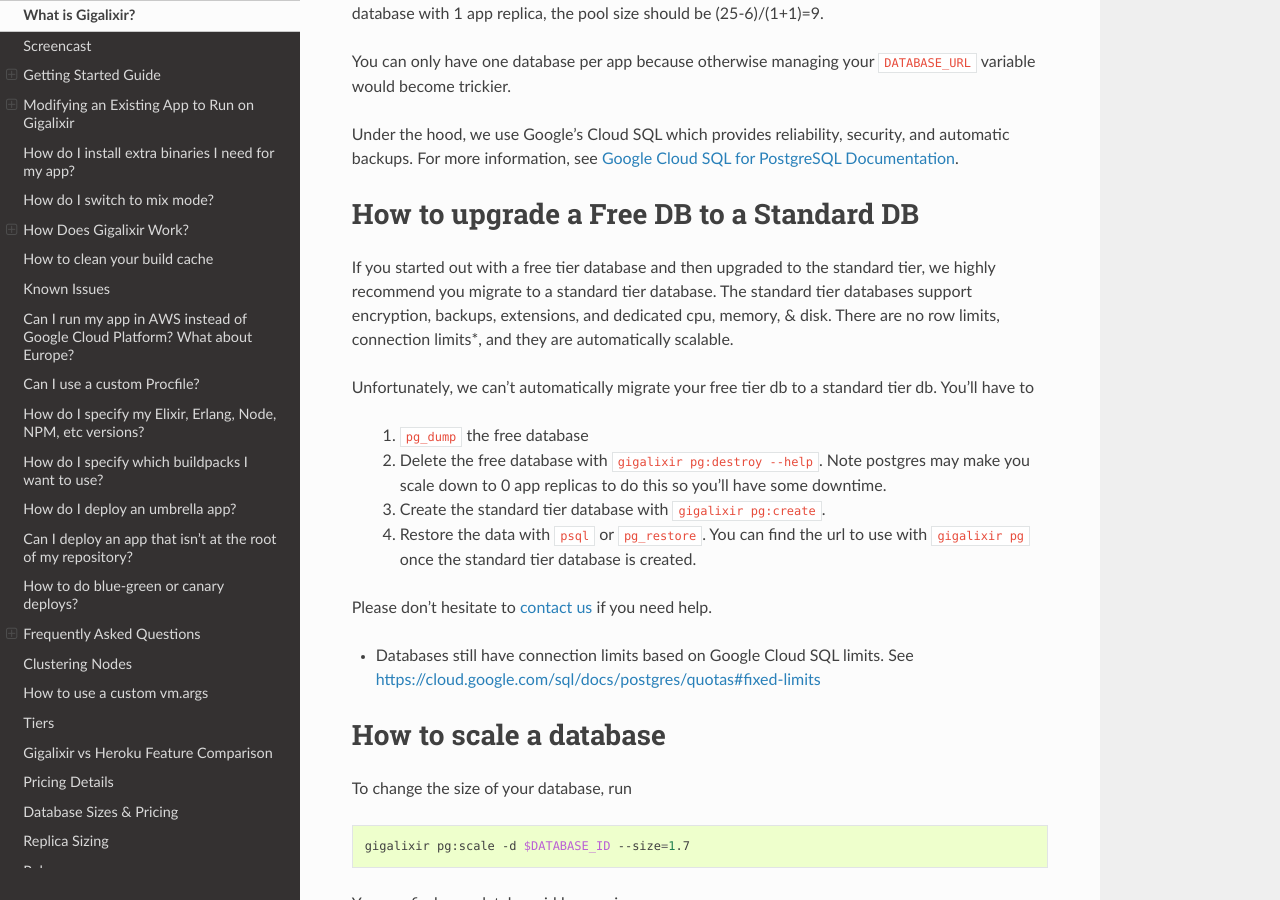
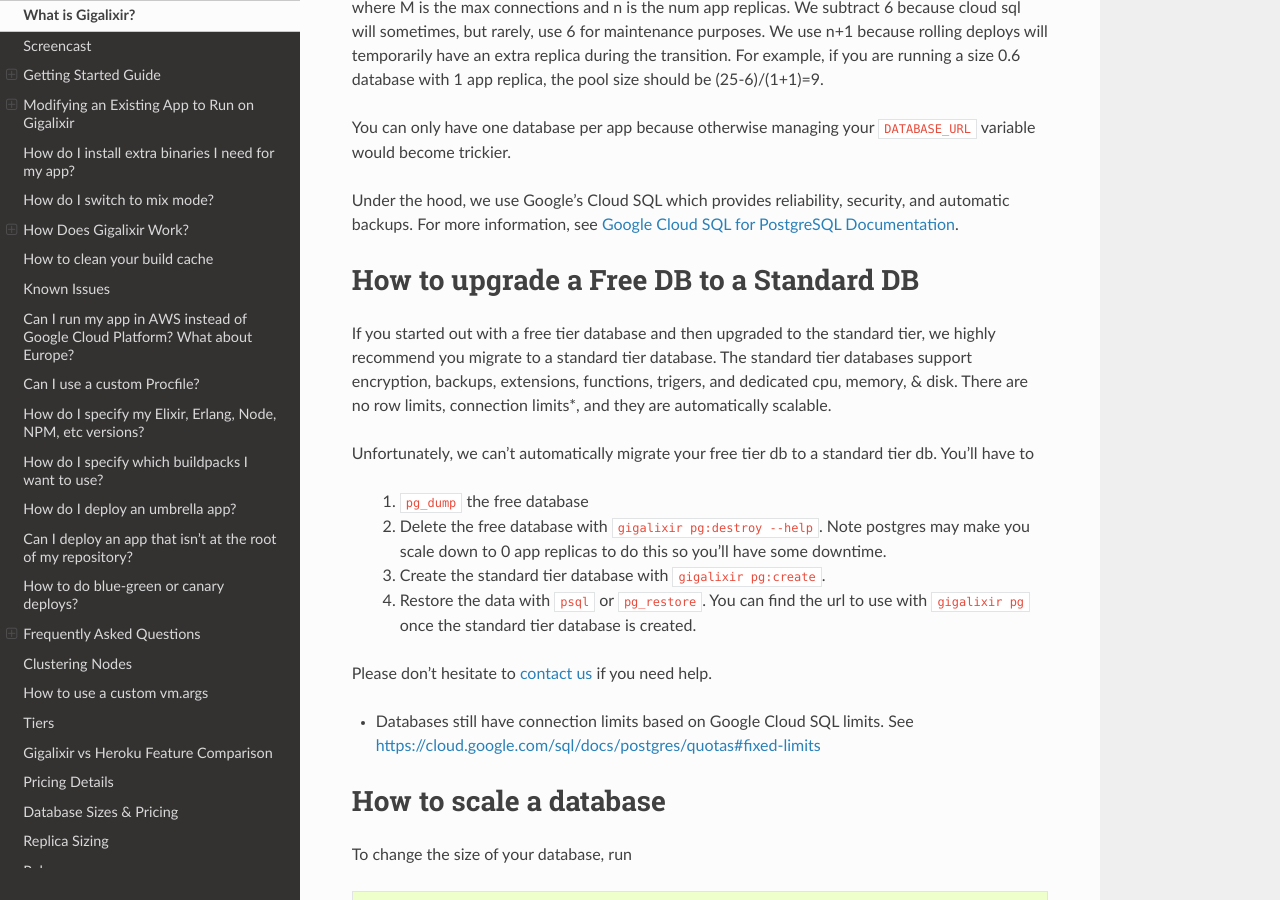
Before and after one commit to gigalixir/gigalixir-cli, a Sphinx documentation site: the page built from docs/source/main.rst, in a window 1280 px wide and 900 px high, scrolled down 58995 px. Built offline with Sphinx 7.4.7 and the Read the Docs theme 2.0.0, drawn with Linux system fonts in a browser that asks for light colours; some of the changed text lies outside the part shown.

Commit message:
Mention that functions and triggers are not supported on the free tier.

```diff
--- a/docs/source/main.rst
+++ b/docs/source/main.rst
@@ -1208,7 +1208,9 @@ No Row Limits                       YES
 Backups                             YES
 Scalable/Upgradeable                YES
 Automatic Data Migration            YES
-Postgres Extensions                 YES
+Extensions                          YES
+Functions                           YES
+Triggers                            YES
 Role Management                     YES
 ========================  ========= =============
 
@@ -2407,7 +2409,7 @@ Under the hood, we use Google's Cloud SQL which provides reliability, security,
 How to upgrade a Free DB to a Standard DB
 =========================================
 
-If you started out with a free tier database and then upgraded to the standard tier, we highly recommend you migrate to a standard tier database. The standard tier databases support encryption, backups, extensions, and dedicated cpu, memory, & disk. There are no row limits, connection limits*, and they are automatically scalable.
+If you started out with a free tier database and then upgraded to the standard tier, we highly recommend you migrate to a standard tier database. The standard tier databases support encryption, backups, extensions, functions, trigers, and dedicated cpu, memory, & disk. There are no row limits, connection limits*, and they are automatically scalable.
 
 Unfortunately, we can't automatically migrate your free tier db to a standard tier db. You'll have to
 
```
